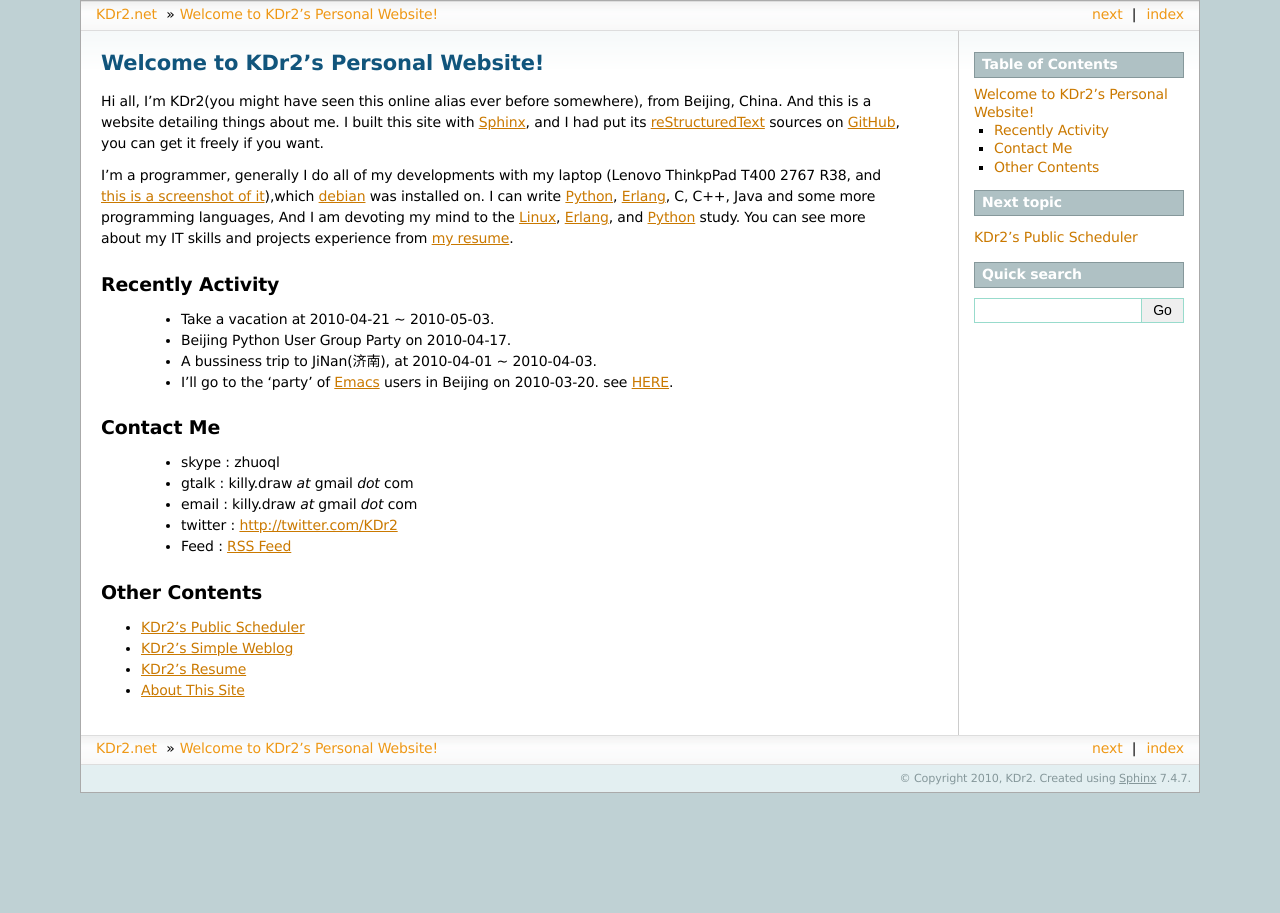
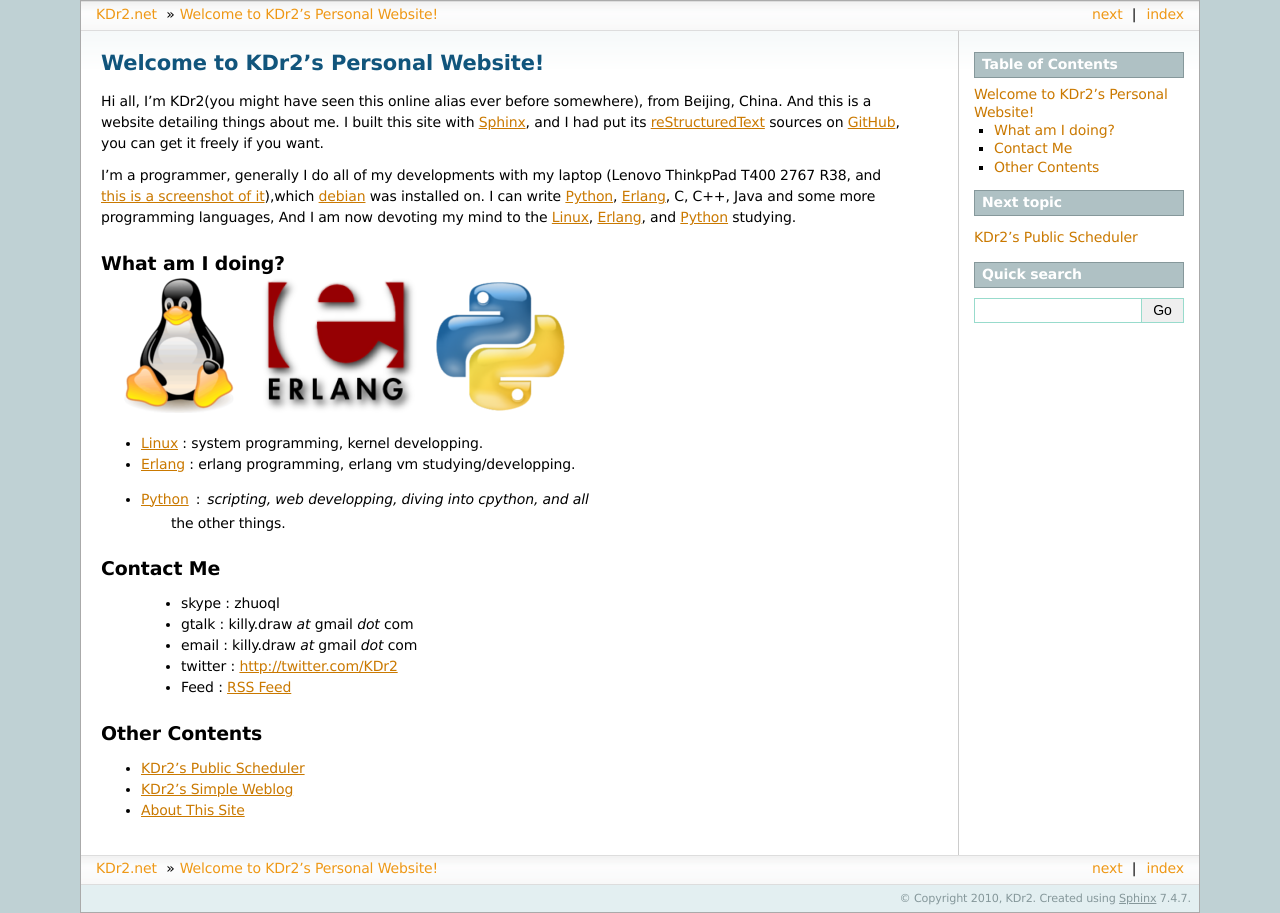
Before and after one commit to KDr2/kdr2.net, a Sphinx documentation site: the page built from source/index.rst, in a window 1280 px wide. Built offline with Sphinx 7.4.7, drawn with Linux system fonts in a browser that asks for light colours.

Commit message:
change index page

```diff
--- a/source/index.rst
+++ b/source/index.rst
@@ -17,20 +17,24 @@ I'm a programmer, generally I do all of my developments with my laptop
 (Lenovo ThinkpPad T400 2767 R38, and `this is a screenshot of it
 <https://dl.dropbox.com/u/3039119/screenshot/screenshot-pub.png>`_),which
 debian_ was installed on. I can write |python|_, |erlang|_, C, C++,
-Java and some more programming languages, And I am devoting my mind to
-the |linux|_, |erlang|_, and |python|_ study. You can see more about
-my IT skills and projects experience from :ref:`my resume <resume>`.
+Java and some more programming languages, And I am now devoting my
+mind to the |linux|_, |erlang|_, and |python|_ studying.
+
+.. You can see more about my IT skills and projects experience from
+.. :ref:`my resume <resume>`.
 
 
-Recently Activity
+What am I doing?
 ~~~~~~~~~~~~~~~~~~~~~
- - Take a vacation at 2010-04-21 ~ 2010-05-03.
- - Beijing Python User Group Party on 2010-04-17.
- - A bussiness trip to JiNan(济南), at 2010-04-01 ~ 2010-04-03.
- - I'll go to the 'party' of |emacs|_ users in Beijing on
-   2010-03-20. see `HERE
-   <http://www.newsmth.net/bbscon.php?bid=573&id=86230>`_.
 
+.. image:: _static/images/linux-logo.png
+.. image:: _static/images/erlang-logo.png
+.. image:: _static/images/python-logo.png
+
+- |linux|_ :  system programming, kernel developping.
+- |erlang|_ : erlang programming, erlang vm studying/developping.
+- |python|_ : scripting, web developping, diving into cpython, and all
+              the other things.
 
 Contact Me
 ~~~~~~~~~~~~~~~~~~~~
@@ -49,8 +53,8 @@ Other Contents
 
    scheduler
    blog/index
-   resume
    about
+..   resume
 
 .. Indices and tables
 .. ==================
```
Also changed, not shown: source/hidden.rst (added, +9 -0 lines), source/_static/images/erlang-logo.png (added), source/_static/images/linux-logo.png (added), source/_static/images/python-logo.png (added).
